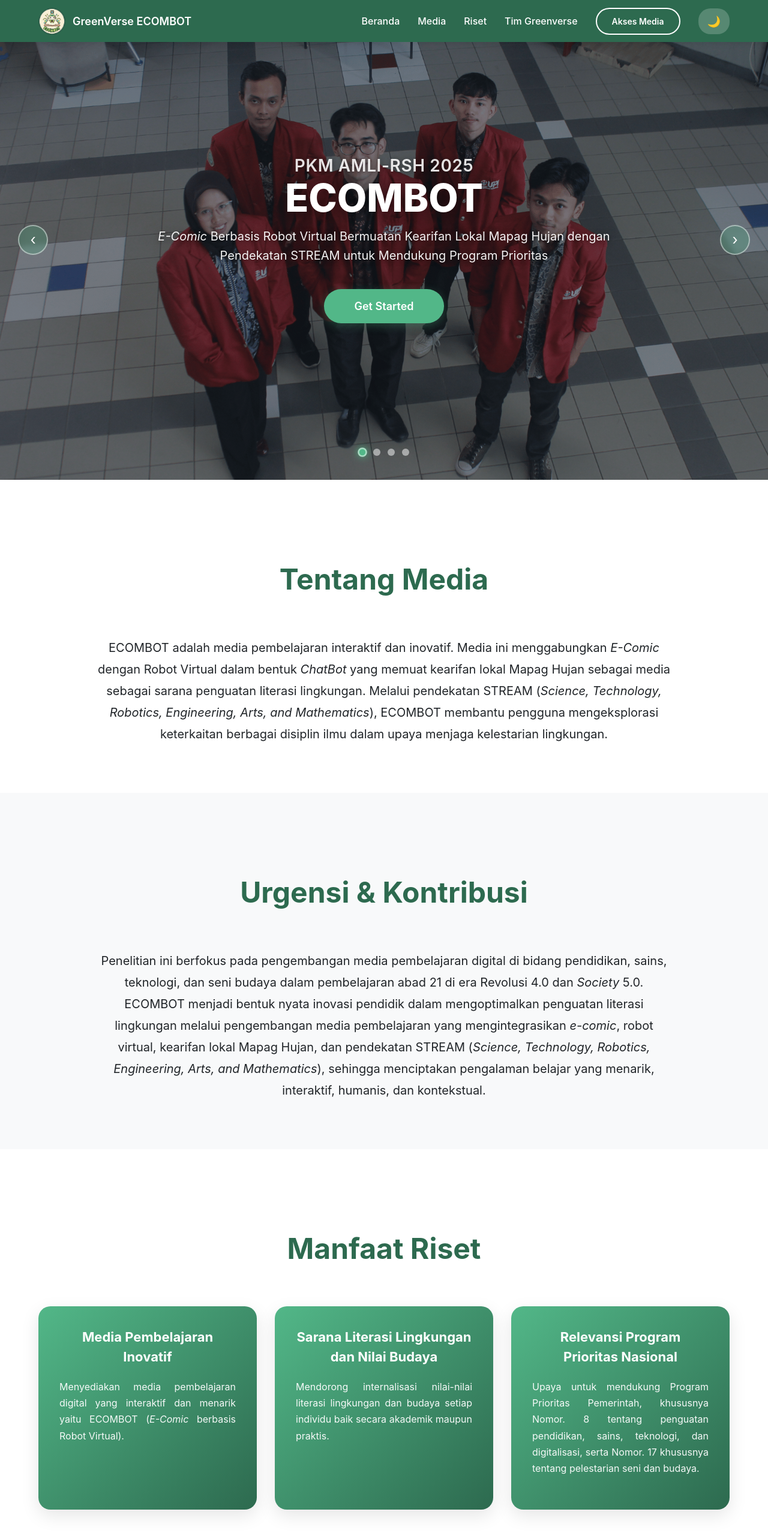
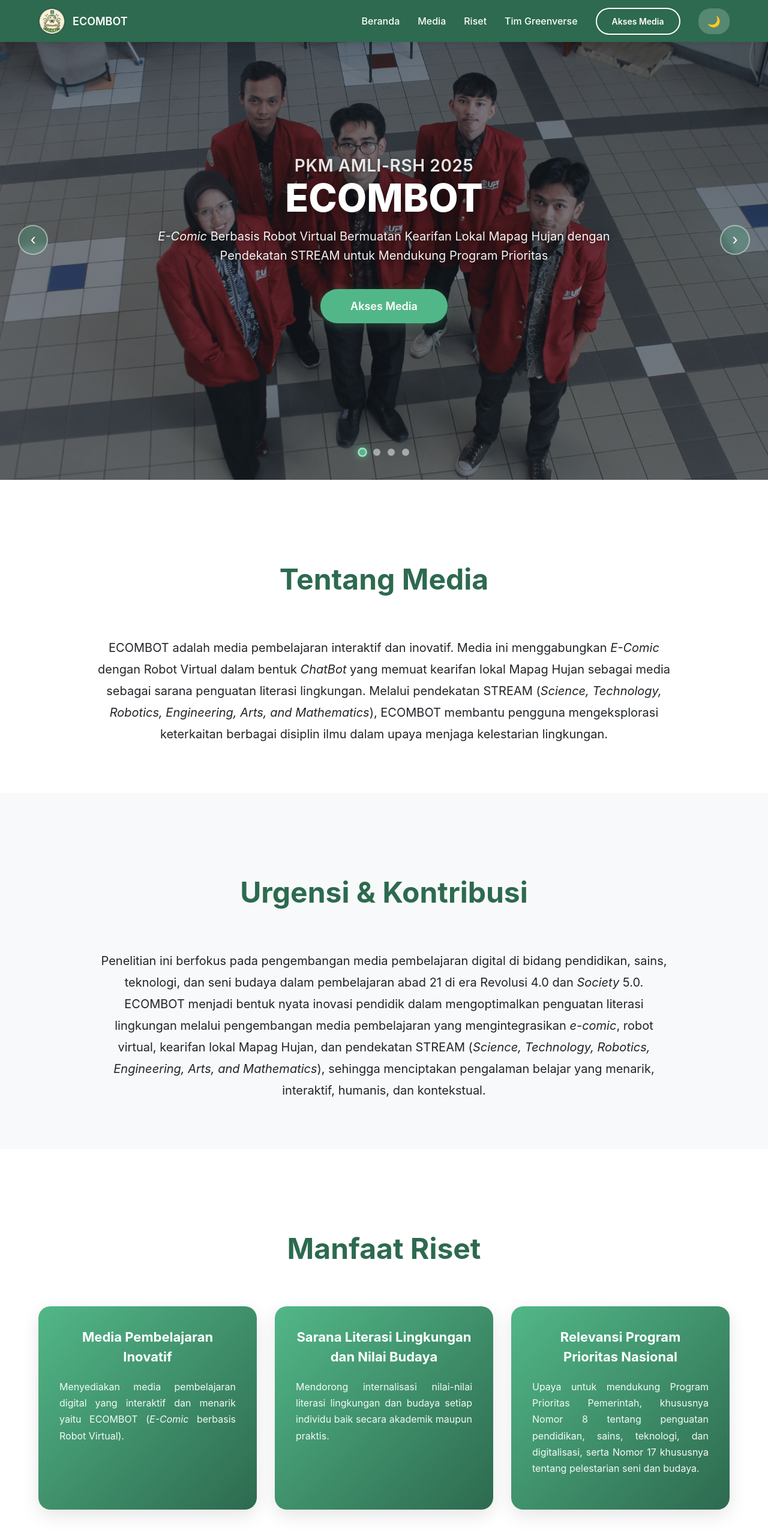
Before and after one commit to MuhammadFathinMughits2308520/greenverse, a React (Vite) app: page / in a window 1280 px wide. Shown: the top 2566 px of the page at 60% size. Built offline with nearby package versions, Linux system fonts and the light colour scheme; no server answers.

Commit message:
revisi landingoage

```diff
--- a/src/component/beranda.jsx
+++ b/src/component/beranda.jsx
@@ -120,7 +120,7 @@ function Beranda() {
                 onClick={() => navigate('/ecomic')}
                 aria-label="Get Started ECOMBOT"
               >
-                Get Started
+                Akses Media
               </button>
             </div>
           </div>
--- a/src/component/navbar.jsx
+++ b/src/component/navbar.jsx
@@ -47,7 +47,7 @@ function Navbar({ scrollToSection }) {
     <div className={`navbar ${show ? "visible" : "hidden"}`}>
       <div className='logo-nama' onClick={()=>navigate('/')}>
         <img src="/item/logo.svg" alt="Logo" loading='lazy' className='logo'/>
-        <p className='nama'>GreenVerse ECOMBOT</p>
+        <p className='nama'>ECOMBOT</p>
       </div>
 
       <button
--- a/src/component/researchbenefit.jsx
+++ b/src/component/researchbenefit.jsx
@@ -16,7 +16,7 @@ function ResearchBenefit() {
         },
         {
             judul: 'Relevansi Program Prioritas Nasional',
-            isi: 'Upaya untuk mendukung Program Prioritas Pemerintah, khususnya Nomor. 8 tentang penguatan pendidikan, sains, teknologi, dan digitalisasi, serta Nomor. 17 khususnya tentang pelestarian seni dan budaya.'
+            isi: 'Upaya untuk mendukung Program Prioritas Pemerintah, khususnya Nomor 8 tentang penguatan pendidikan, sains, teknologi, dan digitalisasi, serta Nomor 17 khususnya tentang pelestarian seni dan budaya.'
         },
     ]
 
```
